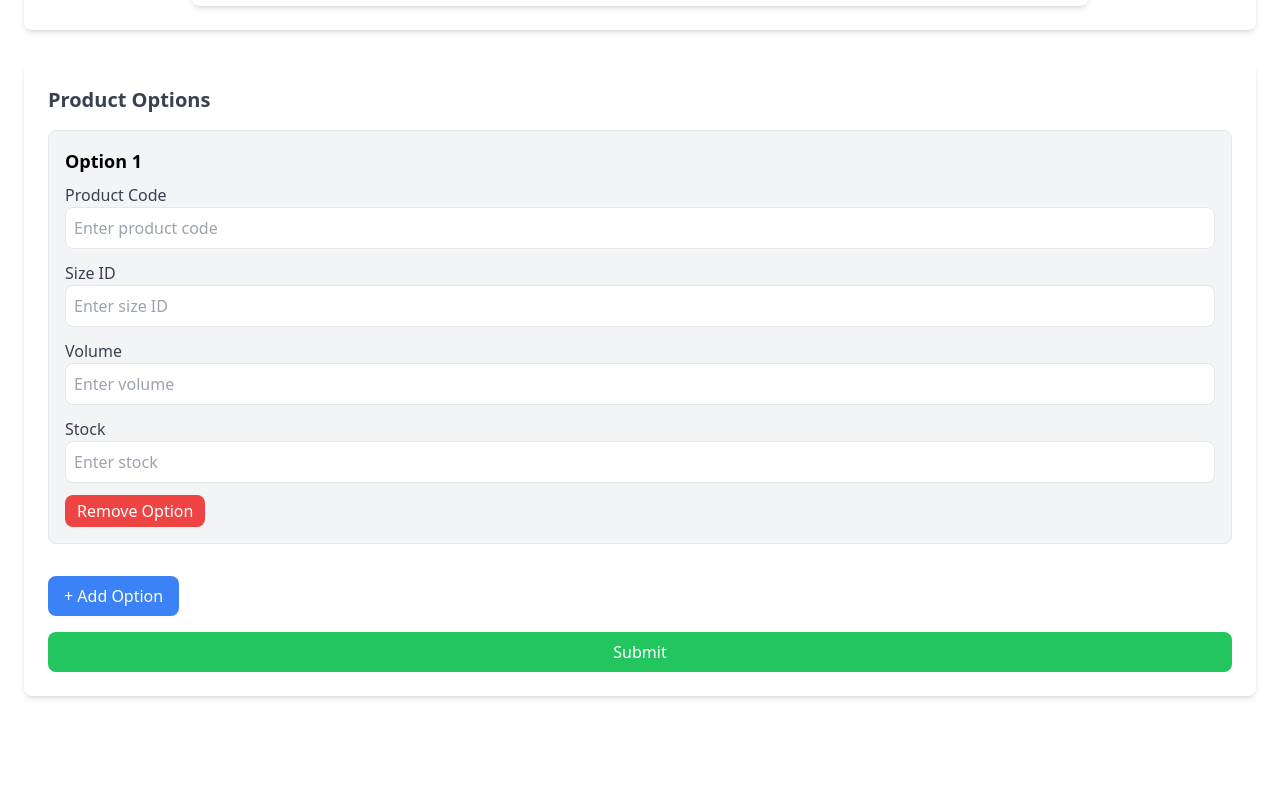
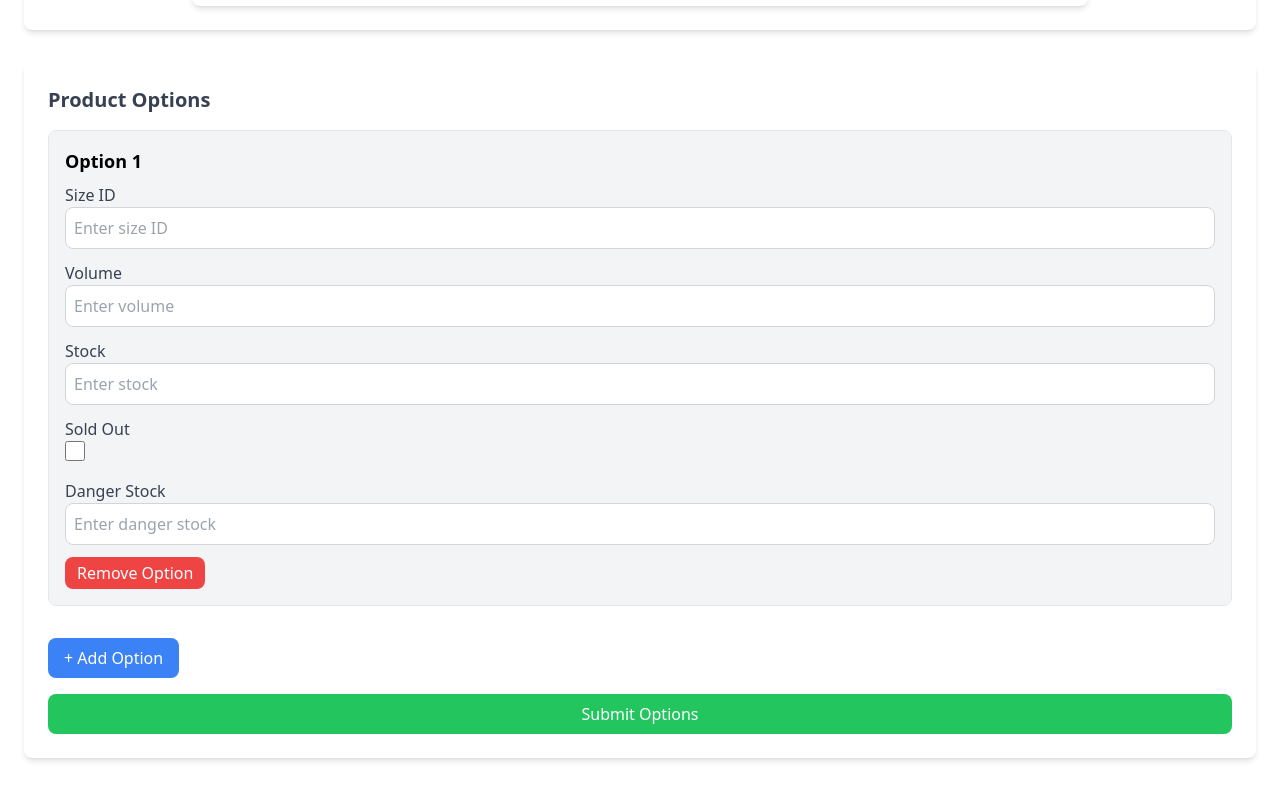
Before and after one commit to 6-SSGuard/SI-VILLAGE-VENDOR-FRONT, a React (Vite) app: page /product/add in a window 1280 px wide. Shown: the part 1456-2256 px from the top of the page. Before the commit the page ends 2208 px from the top, so only its background shows below. Built offline with nearby package versions, Linux system fonts and the light colour scheme; no server answers.

Commit message:
Feat: productOption 생성 기능 추가 완료

```diff
--- a/src/api/productApi.js
+++ b/src/api/productApi.js
@@ -26,3 +26,16 @@ export const submitProductImages = async (imageData) => {
     throw error;
   }
 };
+
+// 옵션 데이터를 서버로 전송하는 함수
+export const submitProductOptions = async (optionData) => {
+  try {
+    const response = await axios.post(
+      'http://localhost:8080/api/vendor/product/option',
+      optionData
+    );
+  } catch (error) {
+    console.error('Error submitting product options:', error);
+    throw error;
+  }
+};
--- a/src/components/ProductOptionForm.jsx
+++ b/src/components/ProductOptionForm.jsx
@@ -1,17 +1,22 @@
 import { useState } from 'react';
 import { useForm } from 'react-hook-form';
+import { submitProductOptions } from '../api/ProductApi';
 
-const ProductOptionForm = () => {
-  const { register, handleSubmit } = useForm();
+const ProductOptionForm = ({ productCode }) => {
+  const {
+    register,
+    handleSubmit,
+    formState: { errors },
+  } = useForm();
   const [options, setOptions] = useState([
-    { productCode: '', sizeId: '', volume: '', stock: '' },
+    { sizeId: '', volume: '', stock: '', soldOut: false, dangerStock: '' },
   ]);
 
   // 옵션 추가 핸들러
   const addOption = () => {
     setOptions([
       ...options,
-      { productCode: '', sizeId: '', volume: '', stock: '' },
+      { sizeId: '', volume: '', stock: '', soldOut: false, dangerStock: '' },
     ]);
   };
 
@@ -22,9 +27,30 @@ const ProductOptionForm = () => {
   };
 
   // 폼 제출 핸들러
-  const onSubmit = (data) => {
-    console.log('Submitted data:', data);
-    // 제출 시 API 요청을 보내거나 데이터를 처리하는 로직 추가
+  const onSubmit = async (data) => {
+    const optionData = options.map((_, index) => {
+      const { sizeId, volume, stock, soldOut, dangerStock } =
+        data.options[index]; // data에서 options 배열을 참조
+
+      return {
+        sizeId,
+        volume,
+        stock,
+        soldOut,
+        dangerStock,
+        productCode,
+      };
+    });
+
+    console.log('Sending option data:', optionData); // 실제 전송되는 데이터 구조 확인
+
+    try {
+      await submitProductOptions(optionData); // API 요청
+      alert('Product options submitted successfully!');
+    } catch (error) {
+      console.error('Error submitting product options:', error);
+      alert('Failed to submit product options.');
+    }
   };
 
   return (
@@ -33,25 +59,18 @@ const ProductOptionForm = () => {
         <div key={index} className="border p-4 mb-4 rounded-lg bg-gray-100">
           <h3 className="text-lg font-semibold mb-2">Option {index + 1}</h3>
 
-          {/* productCode */}
-          <div className="mb-3">
-            <label className="block text-gray-700">Product Code</label>
-            <input
-              type="text"
-              {...register(`options[${index}].productCode`, { required: true })}
-              placeholder="Enter product code"
-              className="border p-2 w-full rounded-lg"
-            />
-          </div>
-
           {/* sizeId */}
           <div className="mb-3">
             <label className="block text-gray-700">Size ID</label>
             <input
               type="number"
-              {...register(`options[${index}].sizeId`, { required: true })}
+              {...register(`options[${index}].sizeId`)}
               placeholder="Enter size ID"
-              className="border p-2 w-full rounded-lg"
+              className={`border p-2 w-full rounded-lg ${
+                errors?.options?.[index]?.sizeId
+                  ? 'border-red-500'
+                  : 'border-gray-300'
+              }`}
             />
           </div>
 
@@ -62,8 +81,15 @@ const ProductOptionForm = () => {
               type="text"
               {...register(`options[${index}].volume`, { required: true })}
               placeholder="Enter volume"
-              className="border p-2 w-full rounded-lg"
+              className={`border p-2 w-full rounded-lg ${
+                errors?.options?.[index]?.volume
+                  ? 'border-red-500'
+                  : 'border-gray-300'
+              }`}
             />
+            {errors?.options?.[index]?.volume && (
+              <span className="text-red-500">Volume is required</span>
+            )}
           </div>
 
           {/* stock */}
@@ -73,8 +99,46 @@ const ProductOptionForm = () => {
               type="number"
               {...register(`options[${index}].stock`, { required: true })}
               placeholder="Enter stock"
-              className="border p-2 w-full rounded-lg"
+              className={`border p-2 w-full rounded-lg ${
+                errors?.options?.[index]?.stock
+                  ? 'border-red-500'
+                  : 'border-gray-300'
+              }`}
             />
+            {errors?.options?.[index]?.stock && (
+              <span className="text-red-500">Stock is required</span>
+            )}
+          </div>
+
+          {/* soldOut */}
+          <div className="mb-3">
+            <label className="block text-gray-700">Sold Out</label>
+            <input
+              type="checkbox"
+              {...register(`options[${index}].soldOut`)}
+              className="h-5 w-5"
+            />
+          </div>
+
+          {/* dangerStock */}
+          <div className="mb-3">
+            <label className="block text-gray-700">Danger Stock</label>
+            <input
+              type="number"
+              {...register(`options[${index}].dangerStock`, {
+                required: true,
+                valueAsNumber: true,
+              })}
+              placeholder="Enter danger stock"
+              className={`border p-2 w-full rounded-lg ${
+                errors?.options?.[index]?.dangerStock
+                  ? 'border-red-500'
+                  : 'border-gray-300'
+              }`}
+            />
+            {errors?.options?.[index]?.dangerStock && (
+              <span className="text-red-500">Danger stock is required</span>
+            )}
           </div>
 
           {/* 옵션 제거 버튼 */}
@@ -102,7 +166,7 @@ const ProductOptionForm = () => {
         type="submit"
         className="w-full bg-green-500 text-white p-2 rounded-lg mt-4"
       >
-        Submit
+        Submit Options
       </button>
     </form>
   );
--- a/src/pages/VendorProductPage.jsx
+++ b/src/pages/VendorProductPage.jsx
@@ -58,7 +58,7 @@ const VendorProductPage = () => {
         <h2 className="text-xl font-semibold text-gray-700 mb-4">
           Product Options
         </h2>
-        <ProductOptionForm />
+        <ProductOptionForm productCode={productCode} />
       </div>
     </div>
   );
```
